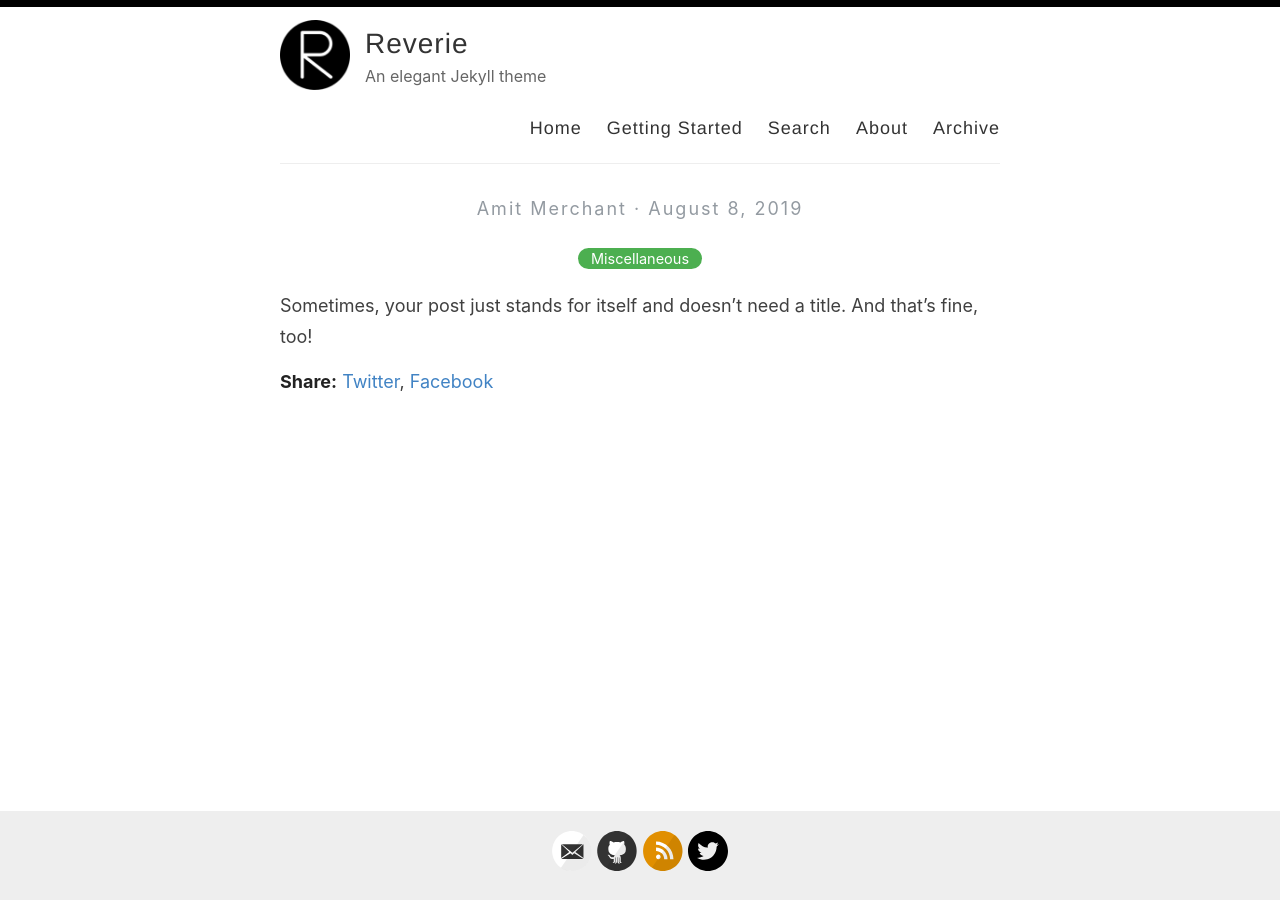
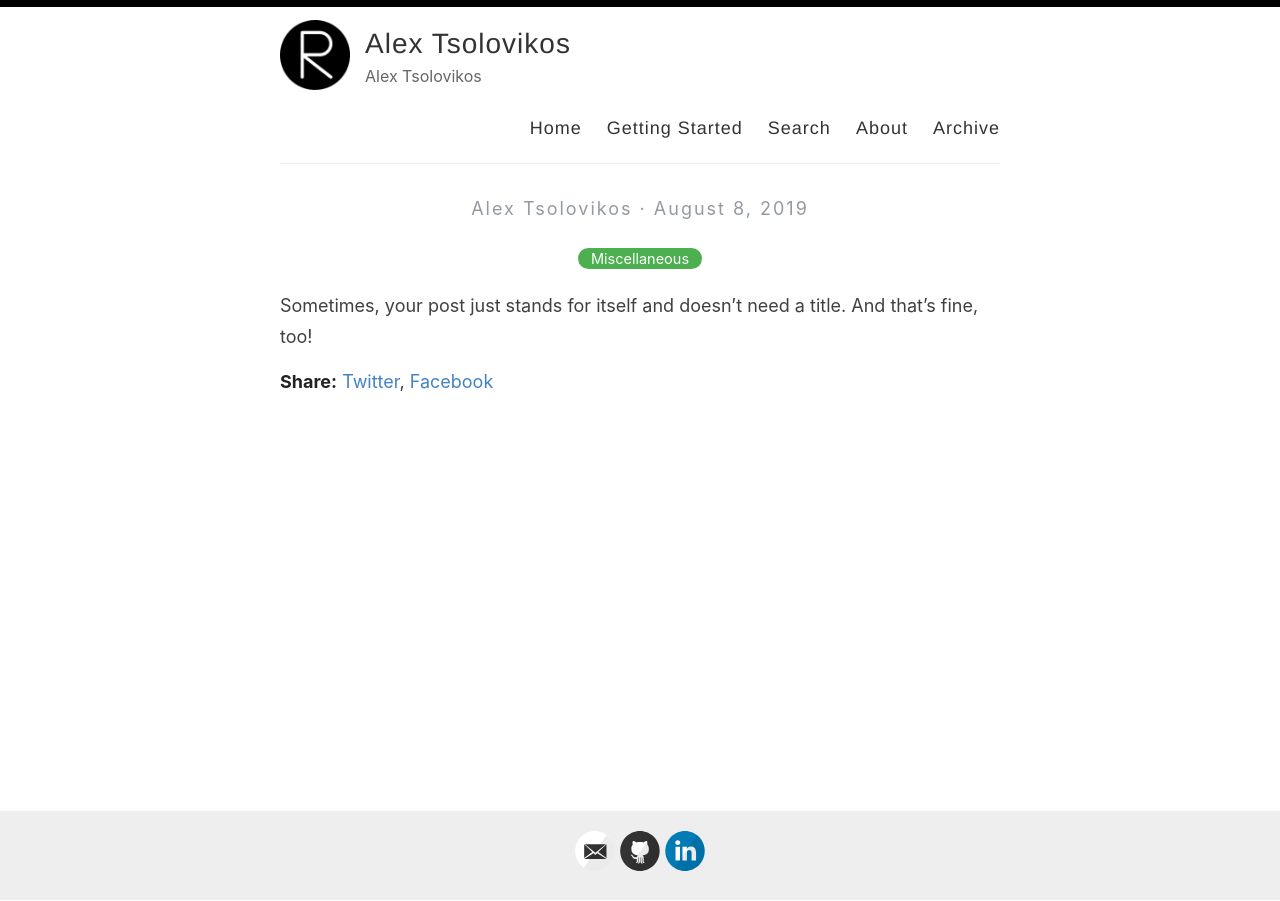
Before and after one commit to alextsolovikos/alextsolovikos.github.io, a Jekyll site: the page built from _posts/2019-08-08-no-title-posts.md, in a window 1280 px wide. Built offline with Jekyll 4.4.1, drawn with Linux system fonts in a browser that asks for light colours.

Commit message:
Updated config

```diff
--- a/_config.yml
+++ b/_config.yml
@@ -3,13 +3,13 @@
 #
 
 # Name of your site (displayed in the header)
-name: Reverie
+name: Alex Tsolovikos
 
 # Name of the author
-author: Amit Merchant
+author: Alex Tsolovikos
 
 # Short bio or description (displayed in the header)
-description: An elegant Jekyll theme
+description: Alex Tsolovikos
 
 # URL of your avatar or profile pic (you could use your GitHub profile pic)
 avatar: /images/reverie.png
@@ -21,15 +21,15 @@ avatar: /images/reverie.png
 # Includes an icon in the footer for each username you enter
 footer-links:
   dribbble:
-  email: amit.d.merchant@gmail.com
+  email: atsolovikos@gmail.com
   facebook:
   flickr:
-  github: amitmerchant1990/reverie
+  github: alextsolovikos
   instagram:
-  linkedin:
+  linkedin: linkedin.com/in/alextsolovikos
   pinterest:
-  rss: rss
-  twitter: amit_merchant
+  rss:
+  twitter:
   stackoverflow:
   youtube: # channel/<your_long_string> or user/<user-name>
   googleplus: # anything in your profile username that comes after plus.google.com/
@@ -41,21 +41,21 @@ footer-links:
 disqus:
 
 # Enter your Google Analytics web tracking code (e.g. UA-2110908-2) to activate tracking
-google_analytics: UA-43339302-11
+google_analytics:
 
 # For newer "GA4" analytics, use the following instead of the "UA" entry above
 #google_analytics_ga4: G-GABC1DEFG
 
 # Your website URL (e.g. http://amitmerchant1990.github.io or http://www.amitmerchant.com)
 # Used for Sitemap.xml and your RSS feed
-url: http://www.amitmerchant.com/reverie
-enforce_ssl: https://www.amitmerchant.com/reverie
+url: http://alextsolovikos.github.io
+enforce_ssl: https://alextsolovikos.github.io
 
 # If you're hosting your site at a Project repository on GitHub pages
 # (http://yourusername.github.io/repository-name)
 # and NOT your User repository (http://yourusername.github.io)
 # then add in the baseurl here, like this: "/repository-name"
-baseurl: "/reverie"
+baseurl: ""
 
 #
 # !! You don't need to change any of the configuration flags below !!
```
